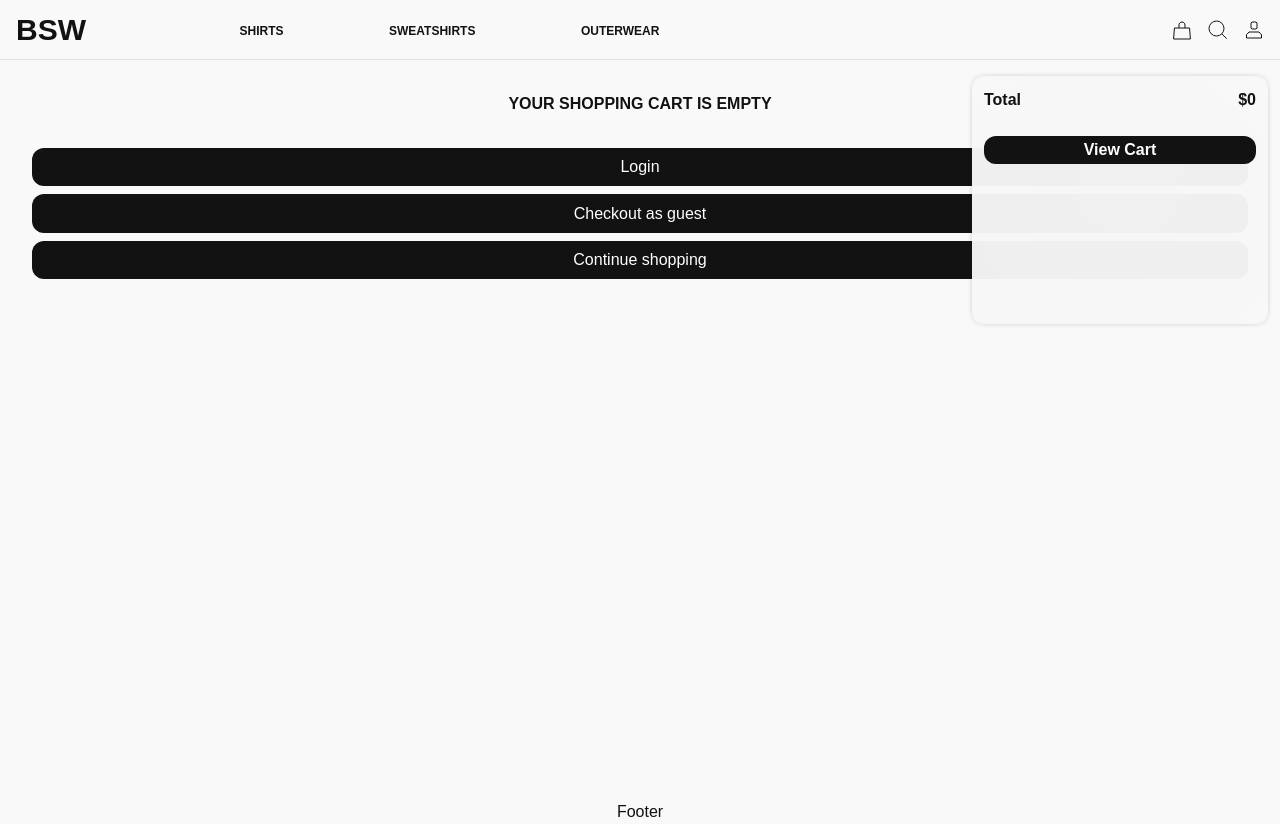
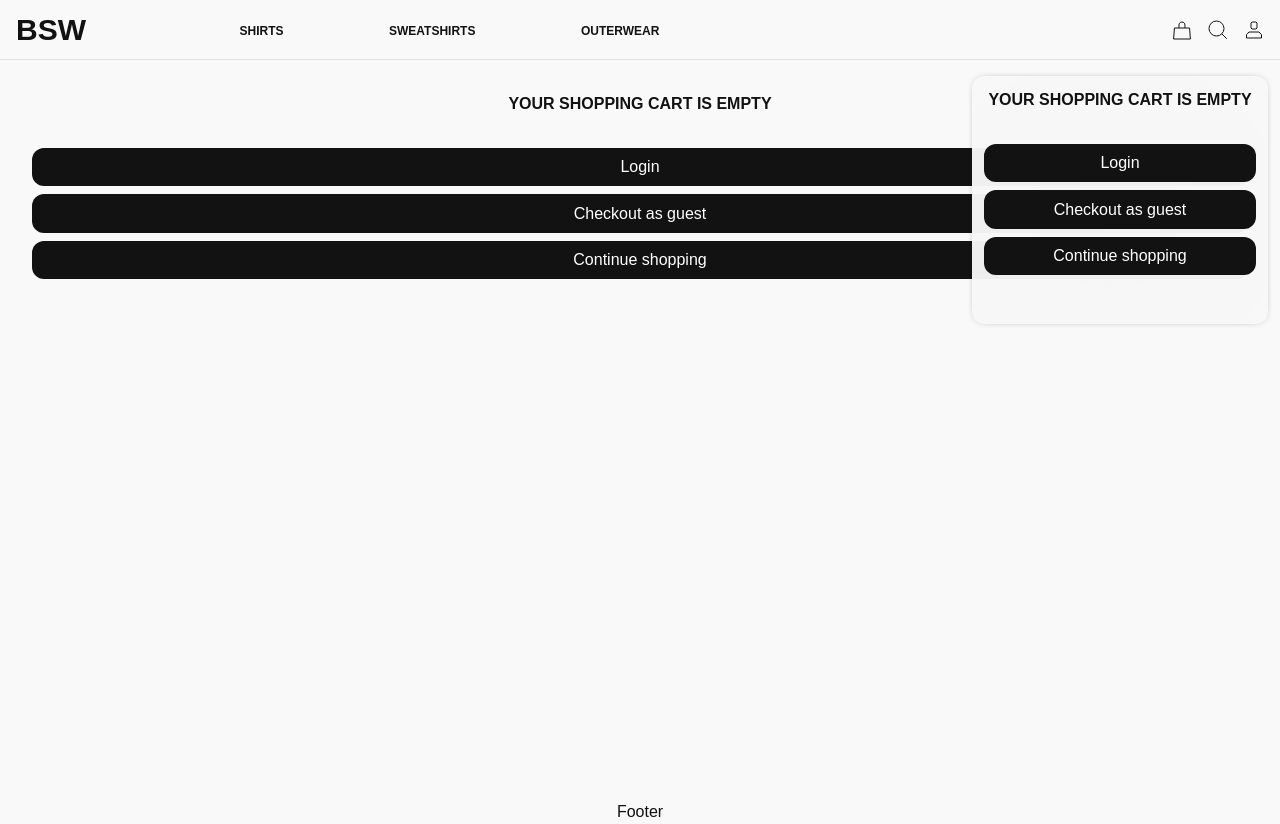
Before and after one commit to duncanmatt/ecomm_next, a Next.js app: page /Cart in a window 1280 px wide. Both pictures are taken after a click on the element 1182 px from the left and 29 px from the top of the page. Built offline with nearby package versions, Linux system fonts and the light colour scheme.

Commit message:
empty cart modal

```diff
--- a/src/components/cart/CartModal.tsx
+++ b/src/components/cart/CartModal.tsx
@@ -1,4 +1,4 @@
-import { useSelector, useDispatch } from '../../../lib/redux/store';
+import { useSelector } from '../../../lib/redux/store';
 import QuantityBar from './QuantityBar';
 import {
 	cartTotal,
@@ -6,11 +6,11 @@ import {
 } from '../../../lib/redux/slices/cartSlice/selectors';
 import { CartItem } from '../../../interfaces';
 import Image from 'next/image';
+import Empty from './Empty';
 import TrashCanIcon from '../icons/TrashCanIcon';
 import Link from 'next/link';
 
 const CartModal = () => {
-	const dispatch = useDispatch();
 	const items = useSelector(cartItems);
 	const price = useSelector(cartTotal);
 
@@ -19,6 +19,9 @@ const CartModal = () => {
 			<div className='p-[0.75rem]'>
 				<div className='w-full h-full p-[0.75rem] backdrop-blur-6xl bg-faded shadow-bag rounded-xs'>
 					<div className='w-full min-h-[14rem]'>
+						{items.length === 0 ? (
+							<Empty />
+						) : (
 							<div className='grid grid-rows-cart grid-cols-1'>
 								<ul className='grid grid-rows-1'>
 									{items.map((item: CartItem, index: number) => (
@@ -64,6 +67,7 @@ const CartModal = () => {
 									</Link>
 								</div>
 							</div>
+						)}
 					</div>
 				</div>
 			</div>
--- /dev/null
+++ b/src/components/cart/Empty.tsx
@@ -0,0 +1,30 @@
+import Link from 'next/link';
+
+const Empty = () => {
+	return (
+		<>
+			<h3 className='uppercase text-center font-semibold'>
+				your shopping cart is empty
+			</h3>
+			<div className='flex flex-col mt-2rem gap-2'>
+				<Link
+					className='bg-b border-2 border-transparent h-[2.4rem] flex items-center justify-center rounded-xs text-white'
+					href='/Login'>
+					Login
+				</Link>
+				<Link
+					className='bg-b border-2 border-transparent h-[2.4rem] flex items-center justify-center rounded-xs text-white'
+					href='/Checkout'>
+					Checkout as guest
+				</Link>
+				<Link
+					className='bg-b border-2 border-transparent h-[2.4rem] flex items-center justify-center rounded-xs text-center text-white'
+					href='/'>
+					Continue shopping
+				</Link>
+			</div>
+		</>
+	);
+};
+
+export default Empty;
--- a/src/pages/Cart.tsx
+++ b/src/pages/Cart.tsx
@@ -6,6 +6,7 @@ import {
 	cartCount,
 } from '../../lib/redux/slices/cartSlice/selectors';
 import QuantityBar from '@/components/cart/QuantityBar';
+import Empty from '@/components/cart/Empty';
 import { CartItem } from '../../interfaces';
 import Image from 'next/image';
 import Link from 'next/link';
@@ -19,28 +20,7 @@ const Cart = () => {
 		<Layout>
 			<div className='p-2rem'>
 				{items.length === 0 ? (
-					<>
-						<h3 className='uppercase text-center font-semibold'>
-							your shopping cart is empty
-						</h3>
-						<div className='flex flex-col mt-2rem gap-2'>
-							<Link
-								className='bg-b border-2 border-transparent h-[2.4rem] flex items-center justify-center rounded-xs text-white'
-								href='/Login'>
-								Login
-							</Link>
-							<Link
-								className='bg-b border-2 border-transparent h-[2.4rem] flex items-center justify-center rounded-xs text-white'
-								href='/Checkout'>
-								Checkout as guest
-							</Link>
-							<Link
-								className='bg-b border-2 border-transparent h-[2.4rem] flex items-center justify-center rounded-xs text-center text-white'
-								href='/'>
-								Continue shopping
-							</Link>
-						</div>
-					</>
+					<Empty />
 				) : (
 					<>
 						<h2 className='font-bold text-xl text-center'>Cart ({count})</h2>
```
Lines whose indentation alone changed are shown as unchanged.
